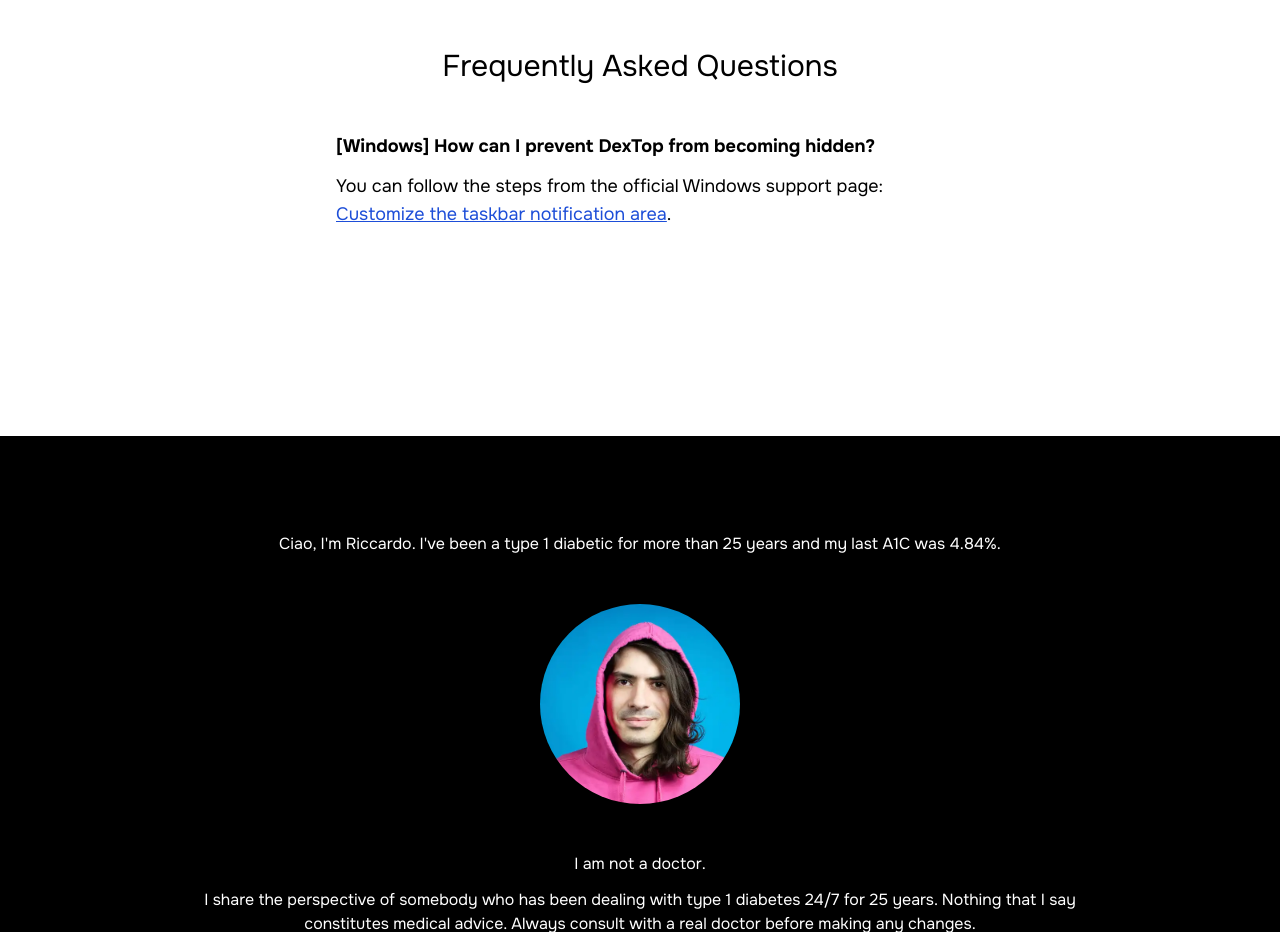
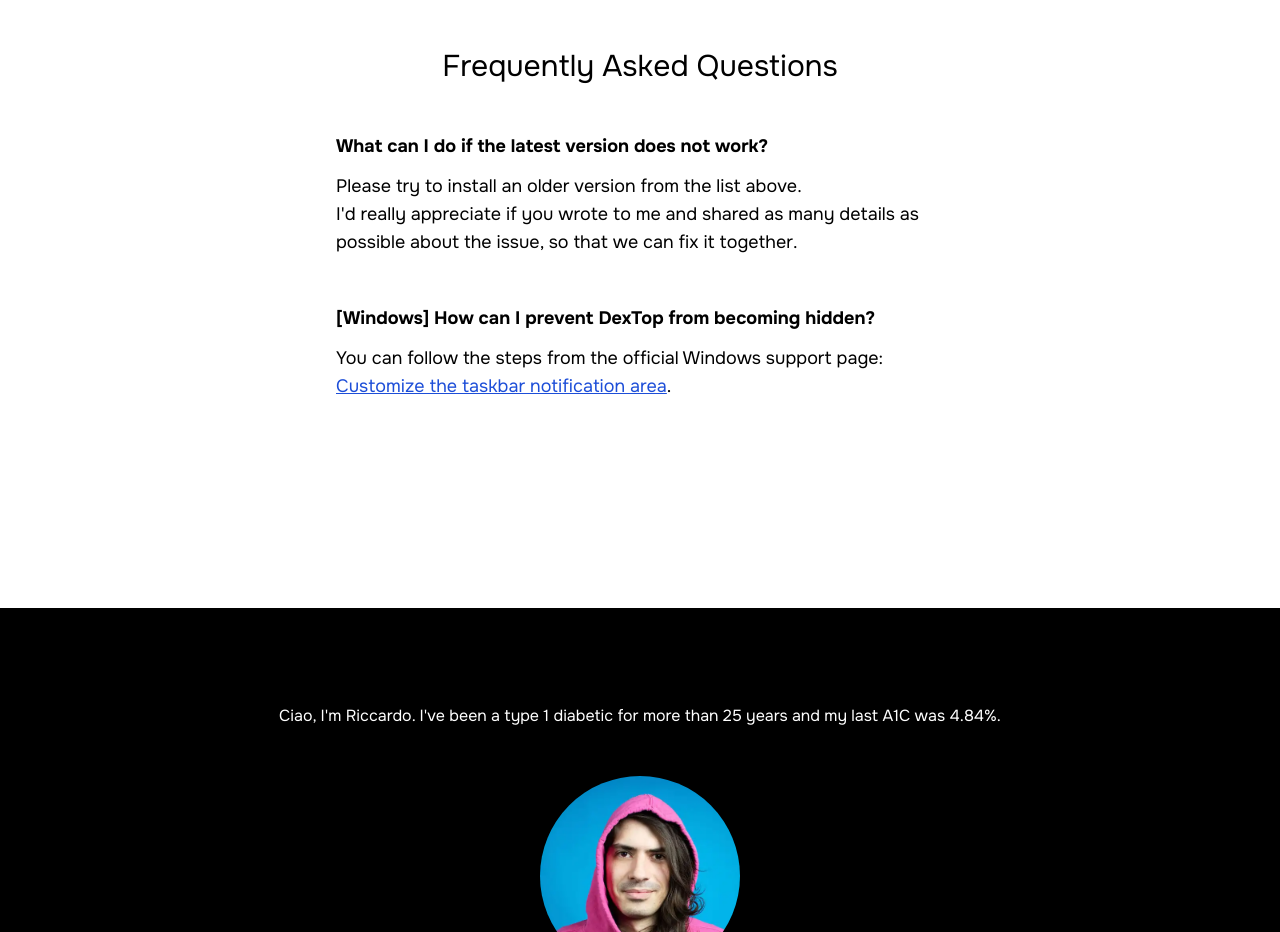
Before and after one commit to 3v0k4/dextop, a website: page website/public/index.html in a window 1280 px wide. Shown: the part 2480-3412 px from the top of the page. Drawn offline with nearby package versions, Linux system fonts and the light colour scheme; files that its build step writes are made by us from their sources.

Commit message:
chore(website): faq about latest issue not working

```diff
--- a/website/public/index.html
+++ b/website/public/index.html
@@ -348,6 +348,14 @@
       <div class="mt-36 max-w-2xl mx-auto px-8">
         <h2 class="text-3xl text-center">Frequently Asked Questions</h2>
 
+        <h3 class="font-onest-bold mt-12">What can I do if the latest version does not work?</h3>
+
+        <p class="mt-3">
+          Please try to install an older version from the list above.
+          <br />
+          I'd really appreciate if you wrote to me and shared as many details as possible about the issue, so that we can fix it together.
+        </p>
+
         <h3 class="font-onest-bold mt-12">[Windows] How can I prevent DexTop from becoming hidden?</h3>
 
         <p class="mt-3">
@@ -404,7 +412,6 @@
       }
       update();
       setInterval(update, 5000);
-
 
       //fetch('https://api.github.com/repos/3v0k4/dextop/releases/latest')
         //.then(response => response.json())
```
